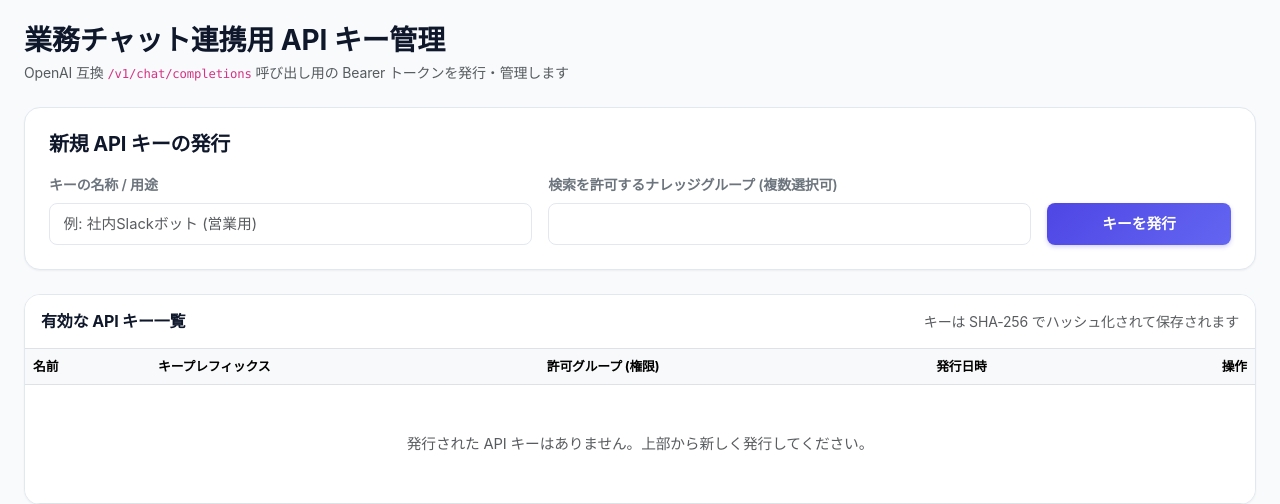
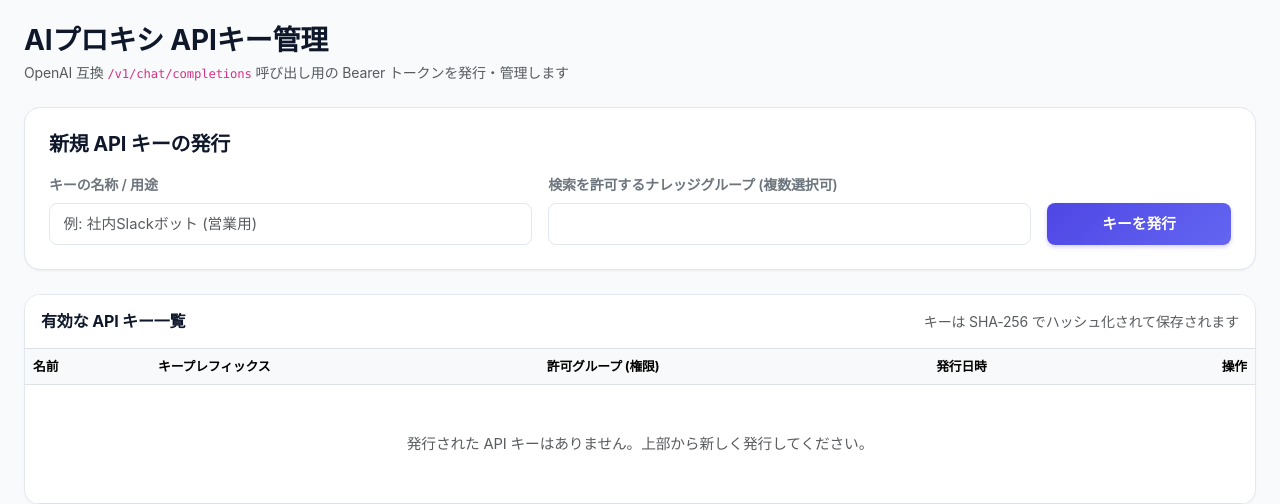
Before and after one commit to masapico/mini-aigw, a FastAPI app: template app/templates/api_keys.html in a window 1280 px wide. Shown: the part 70-574 px from the top of the page. Run offline with FastAPI, Linux system fonts and the light colour scheme; the template is opened without the code that fills it, so the values that code supplies are empty; some libraries are stand-ins or nearby versions.

Commit message:
feat: Update API key management title for consistency across UI and tests

```diff
--- a/app/templates/api_keys.html
+++ b/app/templates/api_keys.html
@@ -5,7 +5,7 @@
 {% block content %}
 <div class="mb-4 d-flex justify-content-between align-items-center">
   <div>
-    <h3 class="fw-bold mb-1">業務チャット連携用 API キー管理</h3>
+    <h3 class="fw-bold mb-1">AIプロキシ APIキー管理</h3>
     <p class="text-muted small mb-0">
       OpenAI 互換 <code>/v1/chat/completions</code> 呼び出し用の Bearer トークンを発行・管理します
     </p>
```
Also changed, not shown: tests/test_web_routes.py (+1 -1 lines).
